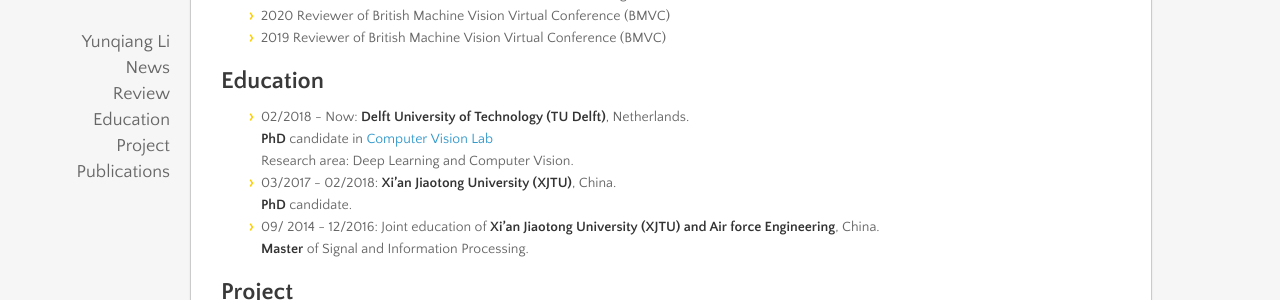
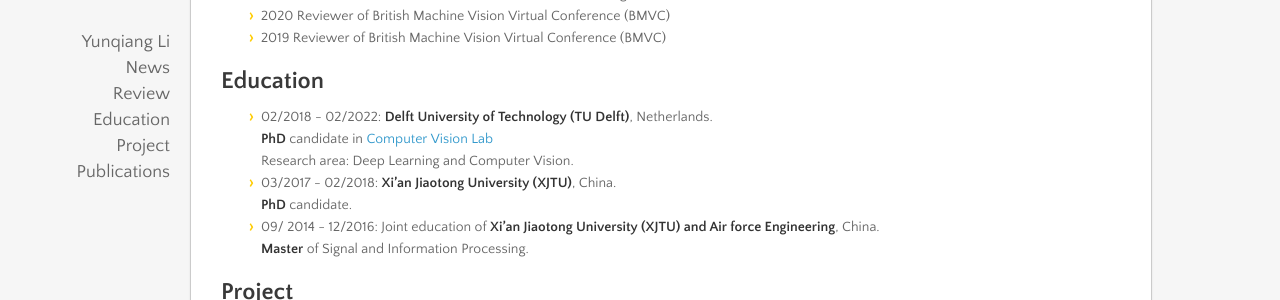
Before and after one commit to liyunqianggyn/liyunqianggyn.github.io, a Jekyll site: the page built from index.md, in a window 1280 px wide and 900 px high, scrolled down 918 px. Shown: the part 151-451 px from the top of the window. Built offline with Jekyll 4.4.1, drawn with Linux system fonts in a browser that asks for light colours; nearby versions of some CDN libraries; our own code applies the rules of GitHub Pages for plain Markdown files.

Commit message:
Update index.md

```diff
--- a/index.md
+++ b/index.md
@@ -37,7 +37,7 @@ and
 - 2019   Reviewer of British Machine Vision Virtual Conference (BMVC)
 
 ## Education
-* 02/2018 - Now: __Delft University of Technology (TU Delft)__, Netherlands.
+* 02/2018 - 02/2022: __Delft University of Technology (TU Delft)__, Netherlands.
   __PhD__ candidate in <a href="http://visionlab.tudelft.nl">Computer Vision Lab</a><br/>
   Research area: Deep Learning and Computer Vision.
 * 03/2017 - 02/2018: __Xi’an Jiaotong University (XJTU)__, China. <br/>
```
